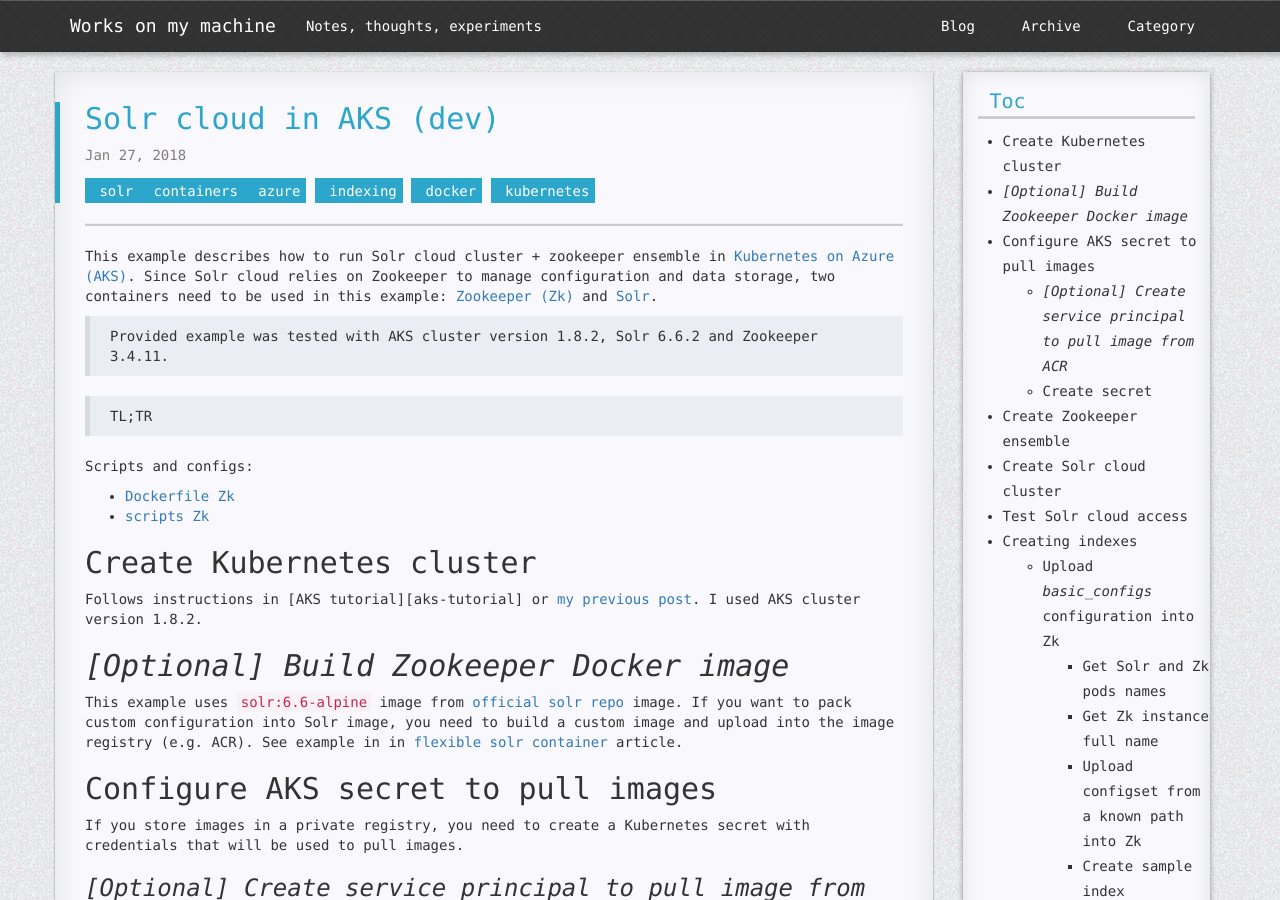
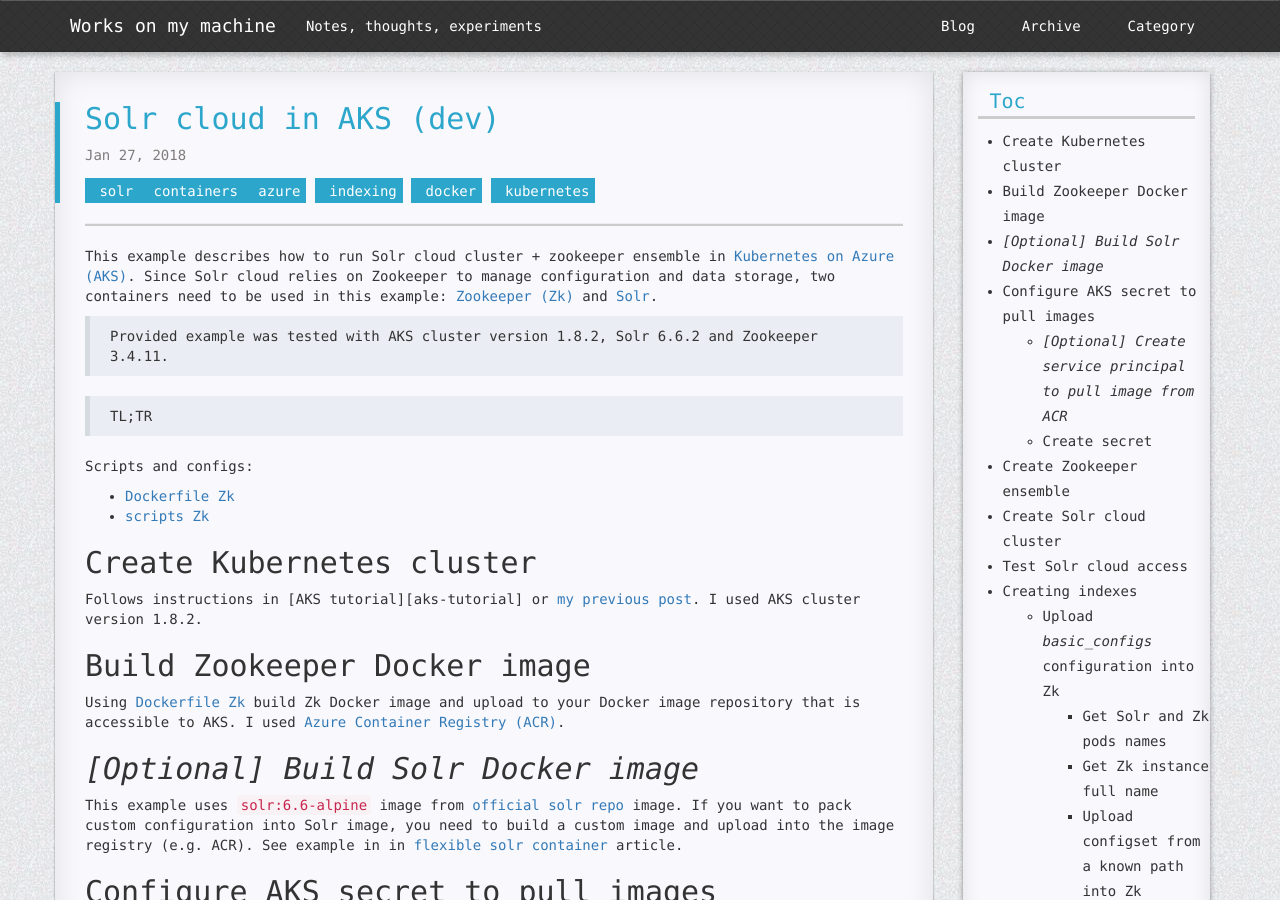
Before and after one commit to ivansharamok/blog, a Jekyll site: the page built from docs/_posts/2018-01-27-solrcloud-in-aks-dev.md, in a window 1280 px wide and 900 px high. Built offline with Jekyll 4.4.1, drawn with Linux system fonts in a browser that asks for light colours; nearby versions of some CDN libraries; comment, search, counter and statistics services are not loaded; a style sheet for code colours, icons or effects is not loaded.

Commit message:
added missing zk section

```diff
--- a/docs/_posts/2018-01-27-solrcloud-in-aks-dev.md
+++ b/docs/_posts/2018-01-27-solrcloud-in-aks-dev.md
@@ -23,7 +23,11 @@ Scripts and configs:
 
 Follows instructions in [AKS tutorial][aks-tutorial] or [my previous post][solr-in-aks]. I used AKS cluster version 1.8.2.
 
-## *[Optional] Build Zookeeper Docker image*
+## Build Zookeeper Docker image
+
+ Using [Dockerfile Zk][dockerfile-zk] build Zk Docker image and upload to your Docker image repository that is accessible to AKS. I used [Azure Container Registry (ACR)][acr-doc].
+
+## *[Optional] Build Solr Docker image*
 
 This example uses `solr:6.6-alpine` image from [official solr repo](https://hub.docker.com/_/solr/) image. If you want to pack custom configuration into Solr image, you need to build a custom image and upload into the image registry (e.g. ACR). See example in in [flexible solr container][solr-flex] article.
 
```
